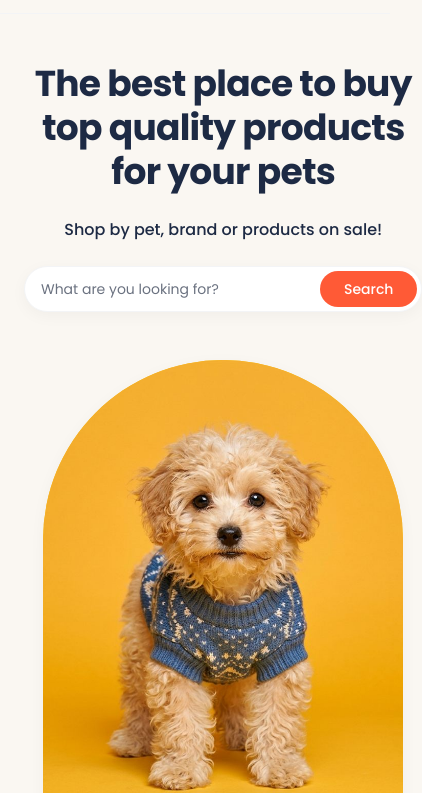
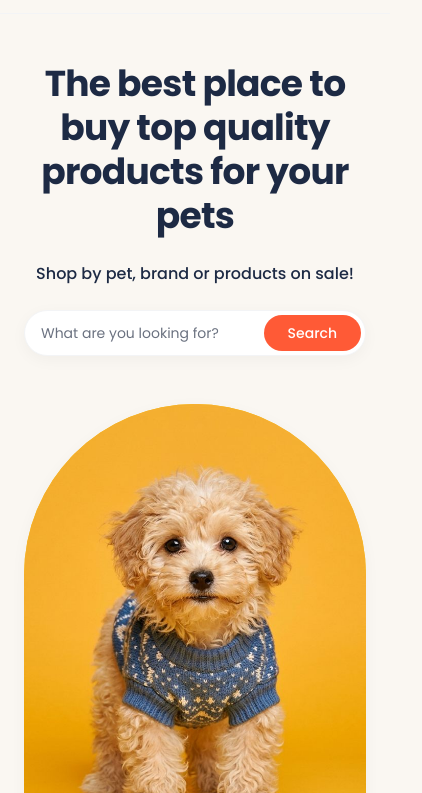
Before and after one commit to AzeezAyoola-dev/pet-store, a website: page index.html in a window 390 px wide. Shown: the part 51-844 px from the top of the page, 422 px wide, since content can reach past the window. Drawn offline with Linux system fonts and the light colour scheme.

Commit message:
Fix mobile hero overflow on narrow screens

```diff
--- a/style.css
+++ b/style.css
@@ -208,6 +208,7 @@ input {
   display: flex;
   flex-direction: column;
   gap: var(--semantic-spacing-lg);
+  min-width: 0;
 }
 
 .hero-title {
@@ -243,6 +244,7 @@ input {
 
 .search-input-field {
   flex: 1;
+  min-width: 0;
   font-size: var(--typography-body-default-font-size);
   color: var(--semantic-color-text-body);
   background: transparent;
@@ -959,7 +961,7 @@ input {
    ========================================================================== */
 @media (max-width: 1024px) {
   .hero-grid {
-    grid-template-columns: 1fr;
+    grid-template-columns: minmax(0, 1fr);
     text-align: center;
   }
   .hero-content {
```
